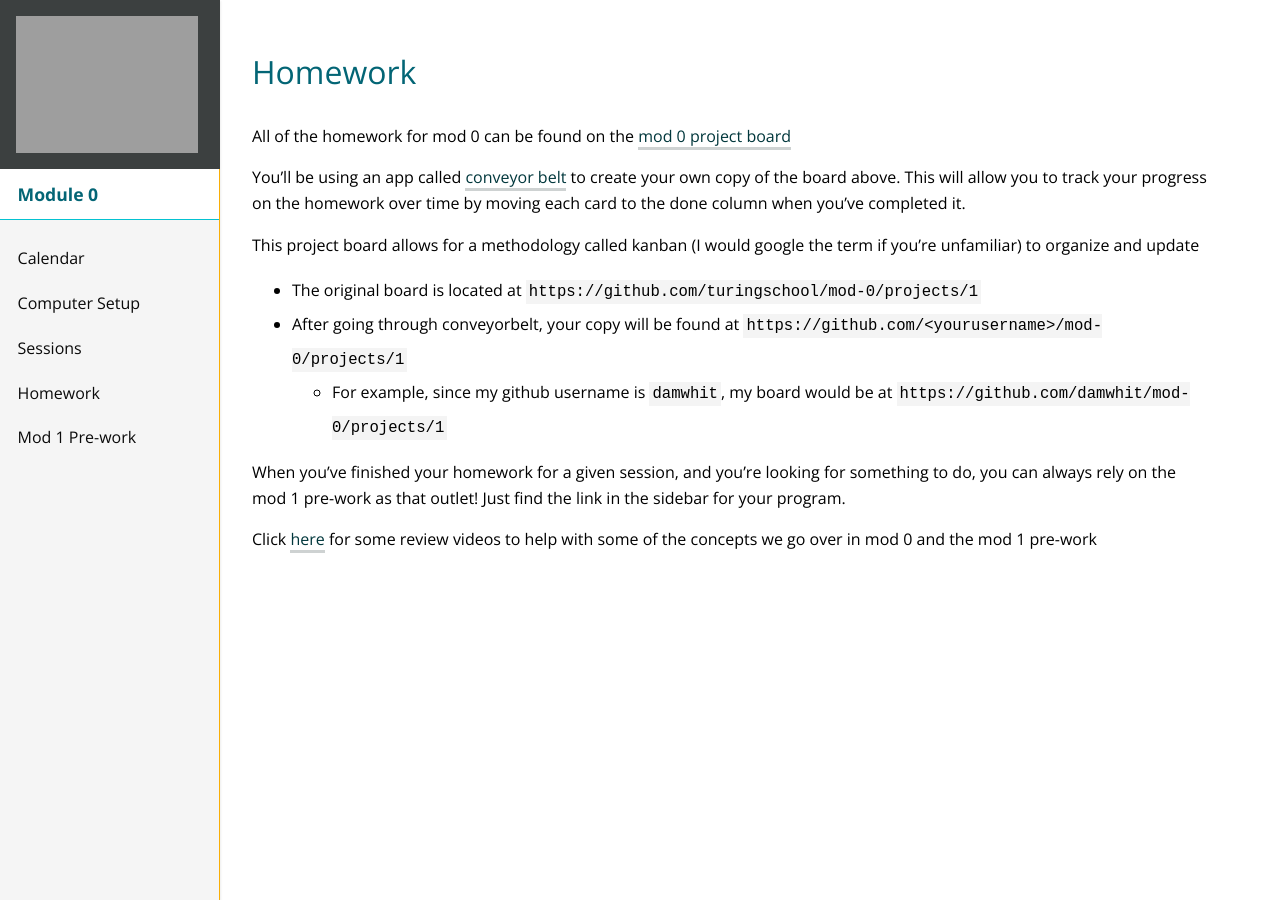
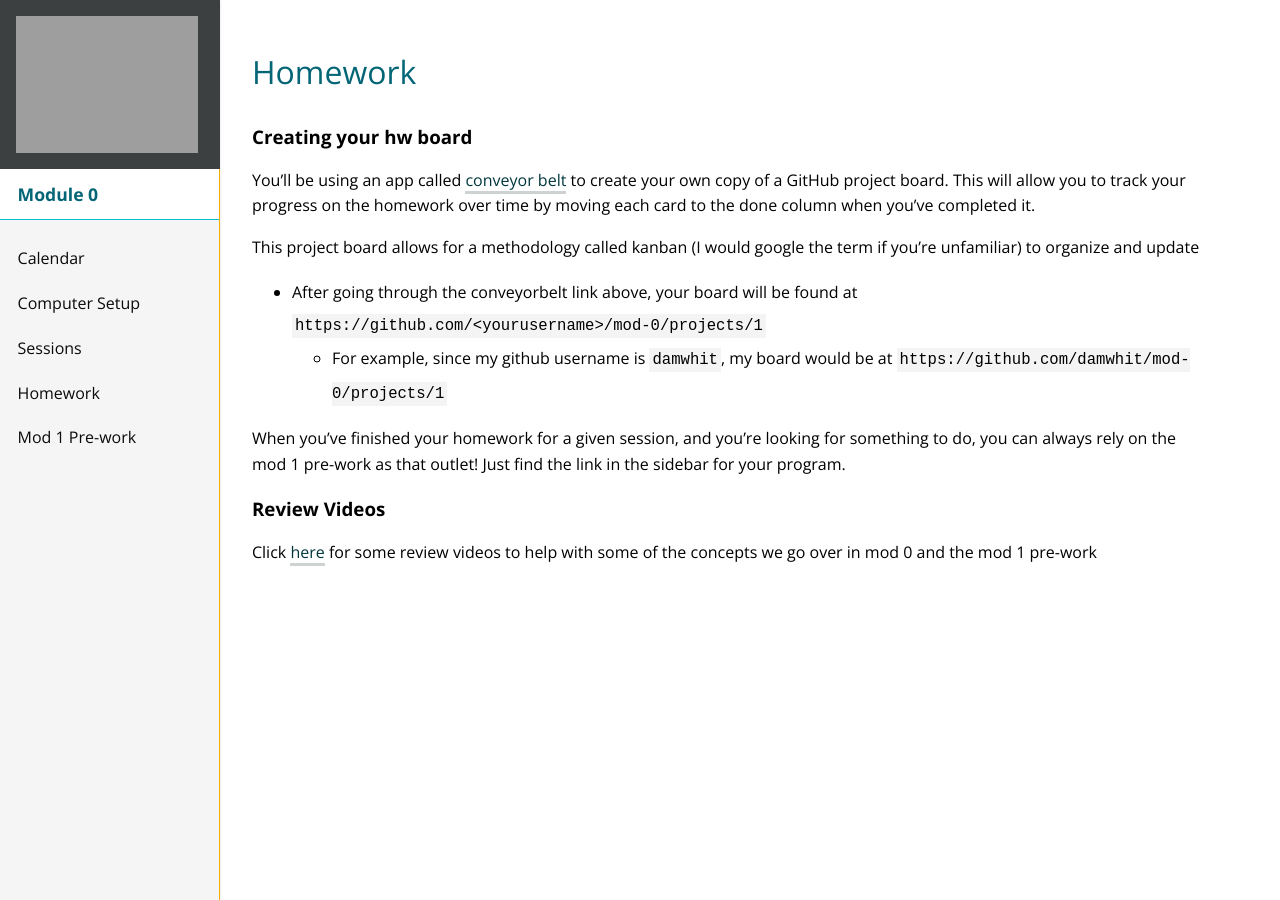
Before and after one commit to turingschool/mod-0-curriculum, a Jekyll site: the page built from homework/index.md, in a window 1280 px wide. Built offline with Jekyll 4.4.1, drawn with Linux system fonts in a browser that asks for light colours; nearby versions of some CDN libraries.

Commit message:
Update hw page to be more clear

```diff
--- a/homework/index.md
+++ b/homework/index.md
@@ -3,17 +3,17 @@ layout: page
 title: Homework
 ---
 
-All of the homework for mod 0 can be found on the [mod 0 project board](https://github.com/turingschool/mod-0/projects/1)
+### Creating your hw board
 
-
-You'll be using an app called [conveyor belt](http://conveyorbelt.herokuapp.com/projects/vyVI9T5ajeyC/clones/new) to create your own copy of the board above. This will allow you to track your progress on the homework over time by moving each card to the done column when you've completed it.
+You'll be using an app called [conveyor belt](http://conveyorbelt.herokuapp.com/projects/vyVI9T5ajeyC/clones/new) to create your own copy of a GitHub project board. This will allow you to track your progress on the homework over time by moving each card to the done column when you've completed it.
 
 This project board allows for a methodology called kanban (I would google the term if you're unfamiliar) to organize and update
 
-* The original board is located at `https://github.com/turingschool/mod-0/projects/1`
-* After going through conveyorbelt, your copy will be found at `https://github.com/<yourusername>/mod-0/projects/1`
+* After going through the conveyorbelt link above, your board will be found at `https://github.com/<yourusername>/mod-0/projects/1`
   * For example, since my github username is `damwhit`, my board would be at `https://github.com/damwhit/mod-0/projects/1`
 
 When you've finished your homework for a given session, and you're looking for something to do, you can always rely on the mod 1 pre-work as that outlet! Just find the link in the sidebar for your program.
 
+### Review Videos
+
 Click [here](https://www.youtube.com/playlist?list=PL1Y67f0xPzdMFq2S1bK7E7veT_BbK-zjt) for some review videos to help with some of the concepts we go over in mod 0 and the mod 1 pre-work
```
